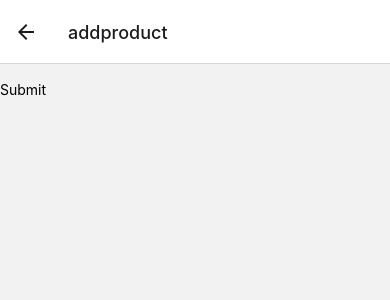
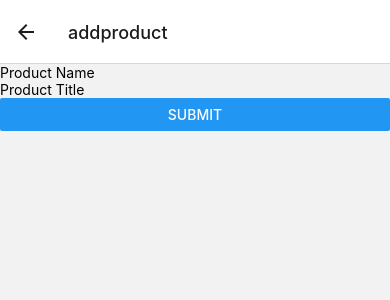
Before and after one commit to Nico1998400/webshopfrontend, a React Native app: screen /addproduct in a window 390 px wide. Shown: the top 300 px of the page. Built offline with nearby package versions, Linux system fonts and the light colour scheme; no server answers.

Commit message:
Added post

```diff
--- a/screens/AddProduct.js
+++ b/screens/AddProduct.js
@@ -1,4 +1,47 @@
-import React, { useState } from "react";
+import { useState } from "react";
+import { TextInput, View, Button } from 'react-native';
+
+
+const AddProduct = () => {
+
+    const [input, setInput] = useState("");
+
+
+    const addnewProduct = async (product) => {
+
+        await fetch("https://6848-83-248-1-128.eu.ngrok.io/api/product/post", {
+          method: "POST",
+
+          headers: { 'Content-Type': 'application/json' },
+          body: JSON.stringify({productName: product}, {productTitle: product} )
+        })
+        .then(res => {
+          console.log(res.status);
+          console.log(res.headers);
+          return res.json();
+        })
+        .then(
+          (result) => {
+            console.log(result);
+          },
+          (error) => {
+            console.log(error);
+          }
+        )
+      };
+
+      return (
+      <View>
+         <TextInput placeholder='Product Name' value={input.productName} onChangeText={(value) => setInput(value)} />
+         <TextInput placeholder='Product Title' value={input.productTitle} onChangeText={(value) => setInput(value)} />
+      <Button title="Submit" onPress={() => addnewProduct(input)} />
+      </View>
+        )
+      }
+
+      export default AddProduct;
+
+/*import React, { useState } from "react";
 import { TextInput, View, Pressable, Text } from 'react-native';
 
 const AddProduct = () => {
@@ -35,4 +78,4 @@ const AddProduct = () => {
   )
 }
 
-export default AddProduct;
+export default AddProduct; */
--- a/screens/HomeScreen.js
+++ b/screens/HomeScreen.js
@@ -8,7 +8,7 @@ const  HomeScreen = () => {
 
   useEffect(() => {
   const loadProduct = async () => {
-    await fetch('https://ed65-83-248-1-128.eu.ngrok.io/api/product')
+    await fetch('https://6848-83-248-1-128.eu.ngrok.io/api/product')
     .then((res) => res.json())
     .then((data) => setProduct(data));
     console.log(product)
@@ -28,6 +28,7 @@ const  HomeScreen = () => {
           <View key={index}>
             <Text>ProductID: {item.productID}</Text>
             <Text>ProductName: {item.productName}</Text>
+            <Text>productTitle: {item.productTitle}</Text>
             <Text>ProductDesciption: {item.description}</Text>
             <Text>Price: {item.price}</Text>
             <Text>Photo: {item.photo}</Text>
```
